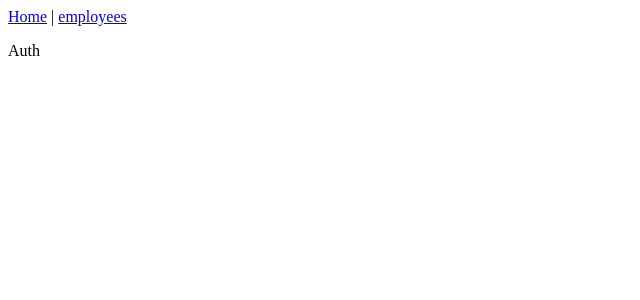
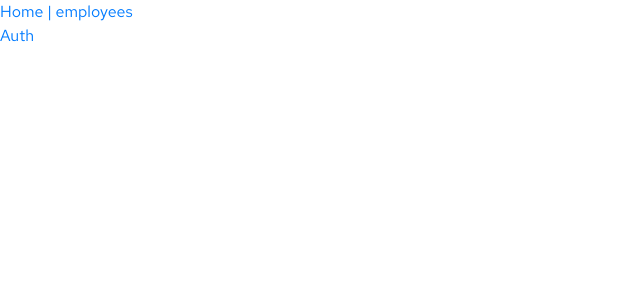
Before and after one commit to lordwill000/gen-inventory, a Vue app: page / in a window 1280 px wide. Shown: the top 300 px of the page, without its empty margins (0-640 px from the left). Built offline with nearby package versions, Linux system fonts and the light colour scheme.

Commit message:
:heavy_plus_sign: Added bootstrap-vue

```diff
--- a/package.json
+++ b/package.json
@@ -8,6 +8,8 @@
     "lint": "vue-cli-service lint"
   },
   "dependencies": {
+    "bootstrap": "^4.3.1",
+    "bootstrap-vue": "^2.0.0-rc.28",
     "core-js": "^2.6.5",
     "register-service-worker": "^1.6.2",
     "vue": "^2.6.10",
--- a/public/index.html
+++ b/public/index.html
@@ -3,7 +3,7 @@
   <head>
     <meta charset="utf-8">
     <meta http-equiv="X-UA-Compatible" content="IE=edge">
-    <meta name="viewport" content="width=device-width,initial-scale=1.0">
+    <meta name="viewport" content="width=device-width, initial-scale=1, shrink-to-fit=no">
     <link rel="icon" href="<%= BASE_URL %>favicon.ico">
     <title>merch-district</title>
   </head>
--- a/src/assets/scss/main.scss
+++ b/src/assets/scss/main.scss
@@ -1,4 +1,6 @@
 @import
   'variables',
   'mixins',
+  'node_modules/bootstrap/scss/bootstrap',
+  'node_modules/bootstrap-vue/src/index.scss',
   'typography'
--- a/src/main.js
+++ b/src/main.js
@@ -1,9 +1,12 @@
 import Vue from 'vue';
+import BootstrapVue from 'bootstrap-vue';
+import '@/assets/scss/main.scss';
 import App from '@/App.vue';
 import router from './router';
 import store from './store';
 import './registerServiceWorker';
 
+Vue.use(BootstrapVue);
 Vue.config.productionTip = false;
 
 new Vue({
```
Also changed, not shown: 1 other file (tests, documents, lock files or other folders).
